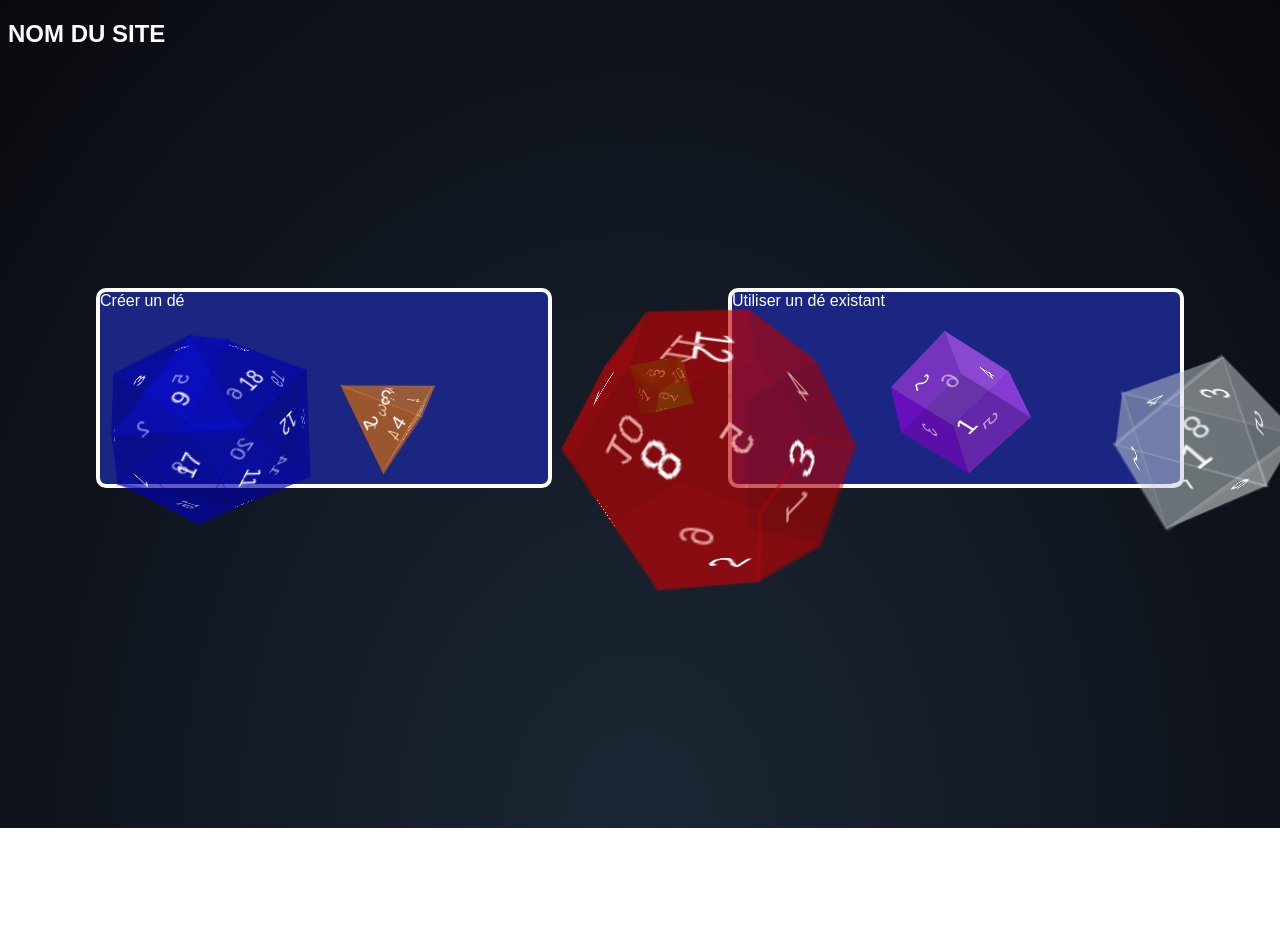
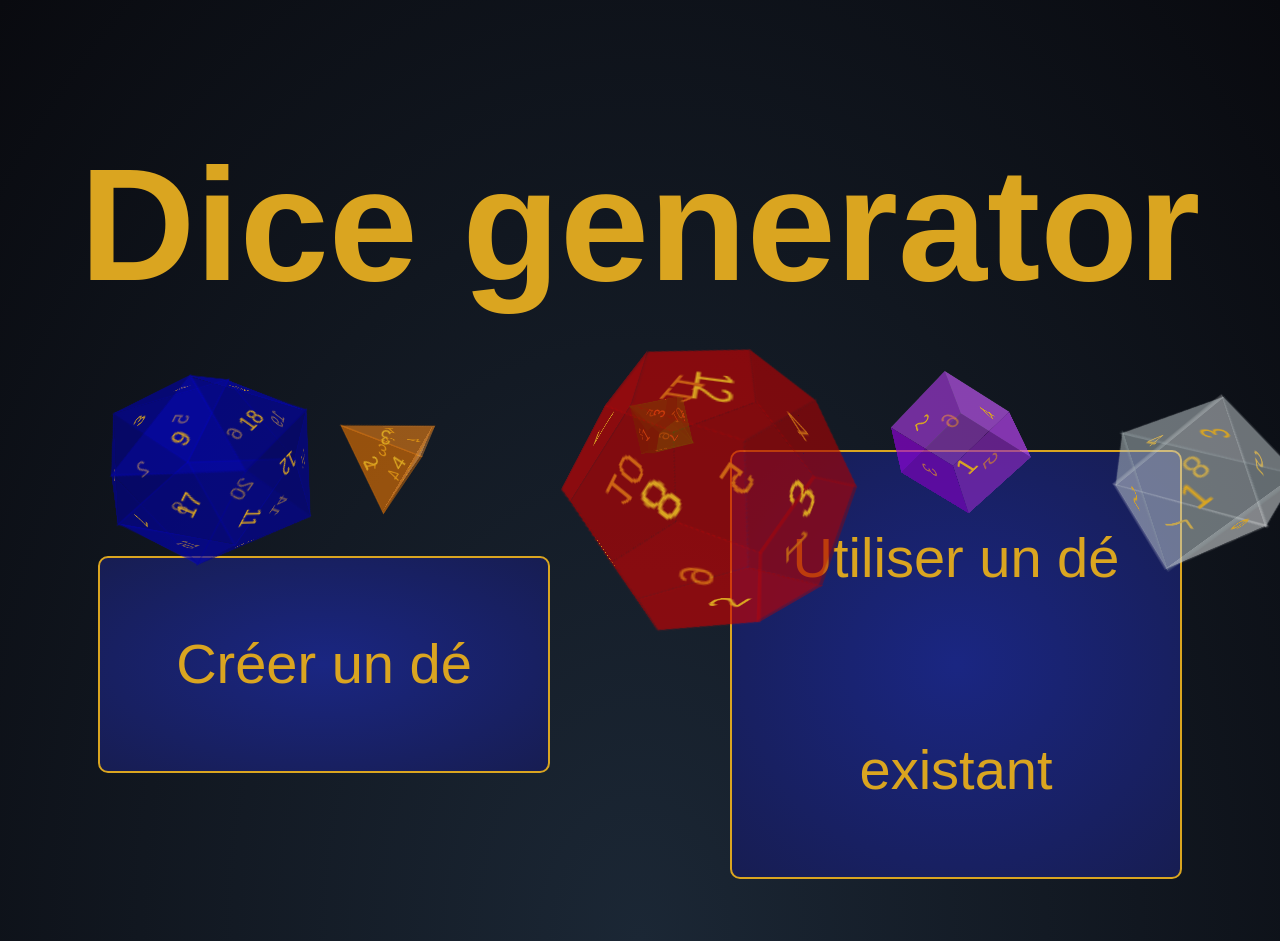
Before and after one commit to SousaLuis/Dice_generator, a plain HTML site: page index.html in a window 1280 px wide. Before the commit the page ends 828 px from the top, so only its background shows below. Drawn offline with Linux system fonts and the light colour scheme.

Commit message:
Update v1 homepage

```diff
--- a/assets/dice_background.css
+++ b/assets/dice_background.css
@@ -25,7 +25,7 @@
 
 #dice {
     position: absolute;
-    top: 45%;
+    top: 50%;
     left: 50%;
     transform-style: preserve-3d;
     animation: spin 10s infinite linear;
--- a/assets/style.css
+++ b/assets/style.css
@@ -2,24 +2,32 @@ body {
     height: 100vh;
     background: radial-gradient(ellipse at bottom, #1B2735 0%, #090A0F 100%);
     font-family: sans-serif;
-    color: #fff;
+    color: goldenrod;
     overflow: hidden;
 }
+
 #homePage {
     height: 100vh;
 }
+
+.mainTitle {
+    text-align: center;
+    font-size: 10em;
+}
+
 .prc {
     display: flex;
     align-items: center;
     justify-content: space-around;
-    height: 80vh;
+    margin-top: 10%;
 }
-.prc .btn {
+
+.btn {
     width: 35vw;
-    height: 30%;
+    line-height: 3.8em;
+    text-align: center;
+    font-size: 3.5em;
+    border: 2px solid goldenrod;
     border-radius: 10px;
+    background:  radial-gradient(#1a2682, #171d52);
 }
-.btn {
-    background-color: #1a2682;
-    border: 4px solid;
-}
--- a/index.html
+++ b/index.html
@@ -98,14 +98,10 @@
         </div>
     </section>
     <section id="homePage">
-        <h1 class="mainTitle">NOM DU SITE</h1>
+        <h1 class="mainTitle">Dice generator</h1>
         <div class="prc">
-            <div class="btn" id="creationDe">
-                Créer un dé
-            </div>
-            <div class="btn" id="deExistant">
-               Utiliser un dé existant
-            </div>
+            <div class="btn" id="creationDe">Créer un dé </div>
+            <div class="btn" id="deExistant">Utiliser un dé existant</div>
         </div>
     </section>
 </body>
```
